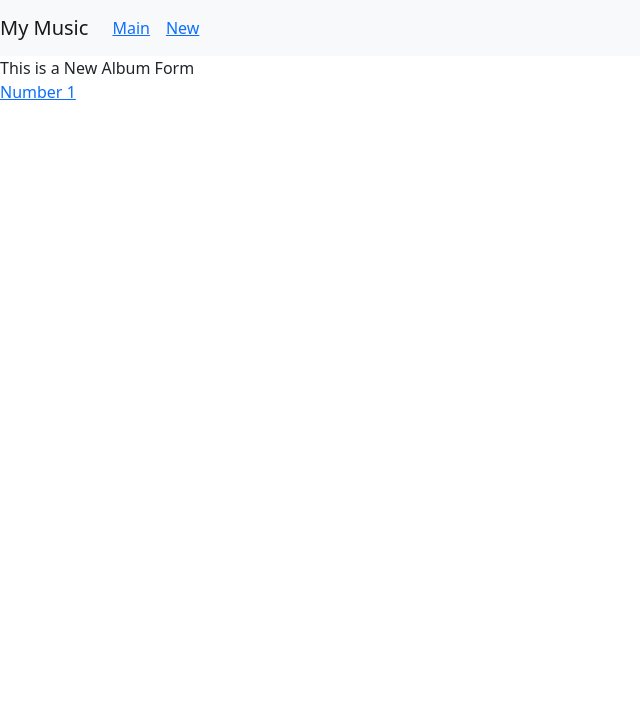
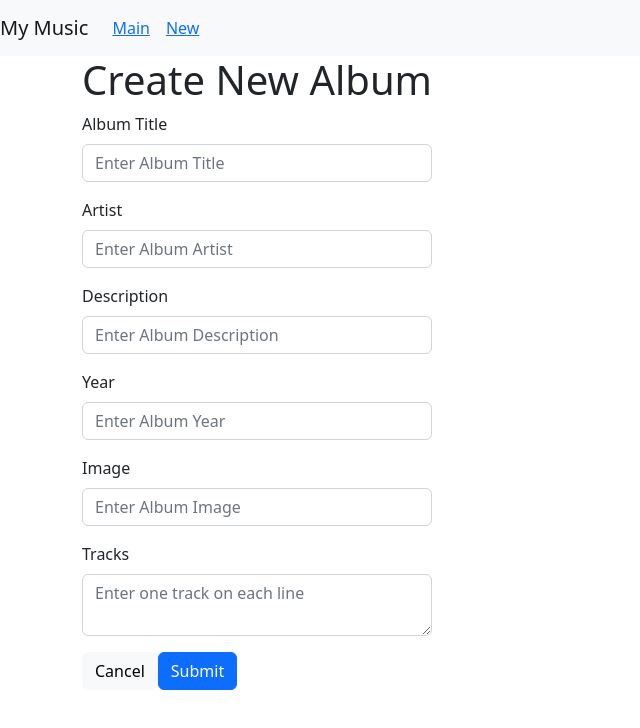
Before and after one commit to thunderblue1/music, a React (Create React App) app: page /new in a window 1280 px wide. Shown: the top 728 px of the page, without its empty margins (0-640 px from the left). Built offline with nearby package versions, Linux system fonts and the light colour scheme; no server answers.

Commit message:
Stopping Point #7 - Edit and Album

```diff
--- a/src/AlbumList.js
+++ b/src/AlbumList.js
@@ -3,9 +3,9 @@ import Card from './Card';
 import { useNavigate } from 'react-router-dom';
 
 const AlbumList = (props) => {
-    const handleSelectionOne = (albumId) => {
+    const handleSelectionOne = (albumId, uri) => {
         console.log('Selected ID is '+albumId);
-        props.onClick(albumId, navigator);
+        props.onClick(albumId, navigator, uri);
     };
 
     console.log('props albumsList',props);
--- a/src/App.js
+++ b/src/App.js
@@ -2,7 +2,7 @@ import React, { useState, useEffect } from 'react';
 import { BrowserRouter, Route, Routes, Link } from 'react-router-dom';
 import SearchAlbum from './SearchAlbum';
 import NavBar from './NavBar';
-import NewAlbum from './NewAlbum';
+import EditAlbum from './EditAlbum';
 import OneAlbum from './OneAlbum';
 import './App.css';
 import dataSource from './dataSource';
@@ -29,7 +29,7 @@ const App = (props) => {
     setSearchPhrase(phrase);
   };
 
-  const updateSingleAlbum = (id, navigate) => {
+  const updateSingleAlbum = (id, navigate,uri) => {
     console.log('Update Single Album = ',id);
     console.log('Update Single Album = ',navigate);
     var indexNumber = 0;
@@ -37,7 +37,8 @@ const App = (props) => {
       if (albumList[i].albumId === id) indexNumber = i;
     }
     setCurrentlySelectedAlbumId(indexNumber);
-    console.log('update path', '/show/'+indexNumber);
+    let path = uri+indexNumber;
+    console.log('path', path);
     navigate('/show/'+indexNumber);
   };
 
@@ -52,6 +53,16 @@ const App = (props) => {
   });
 
   console.log('renderedList',renderedList);
+
+  const onNewAlbum = (navigate) => {
+    loadAlbums();
+    navigate("/");
+  }
+
+  const onEditAlbum = (navigate) => {
+    loadAlbums();
+    navigate("/");
+  }
 
   return (
     <BrowserRouter>
@@ -68,20 +79,17 @@ const App = (props) => {
             />
           }
         />
-        <Route exact path='/new' element={<NewAlbum />} />
+        <Route exact path='/new' element={<EditAlbum onEditAlbum={onNewAlbum}/>} />
+        <Route exact path='/edit/:albumId' element={<EditAlbum onEditAlbum={onEditAlbum} album={albumList[currentlySelectedAlbumId]} />} />
         <Route
-          exact
-          path='/show/:albumId'
+          exact path='/show/:albumId'
           element={<OneAlbum album={albumList[currentlySelectedAlbumId]} />}
         />
         <Route
-          exact
-          path='/show/:albumId/:trackId'
+          exact path='/show/:albumId/:trackId'
           element={<OneAlbum album={albumList[currentlySelectedAlbumId]} />}
         />
       </Routes>
-
-      <Link to="/show/1">Number 1</Link>
     </BrowserRouter>
   );
 };
--- a/src/Card.js
+++ b/src/Card.js
@@ -1,14 +1,26 @@
 import React from 'react';
 
 const Card = (props) => {
+    const handleButtonClick = (event, uri) => {
+        console.log('ID clicked is '+props.albumId);
+        props.onClick(props.albumId, uri);
+    }
+
     return (
         <div className="card" style={{width: '18rem'}}>
             <img src={props.imageURL} className="card-img-top" alt="Album" />
             <div className="card-body">
                 <h5 className="card-title">{props.albumTitle}</h5>
                 <p className="card-text">{props.albumDescription}</p>
-                <button href="#" className="btn btn-primary">
+                <button
+                    onClick={()=>handleButtonClick(props.albumId,'/show/')}
+                    className="btn btn-primary">
                     {props.buttonText}
+                </button>
+                <button
+                    onClick={()=>handleButtonClick(props.albumId,'/edit/')}
+                    className="btn btn-primary">
+                    Edit
                 </button>
             </div>
         </div>
--- /dev/null
+++ b/src/EditAlbum.js
@@ -0,0 +1,144 @@
+import React, { useState } from 'react';
+import { useNavigate } from 'react-router-dom';
+import dataSource from './dataSource';
+
+const EditAlbum = (props) => {
+    let album = {
+        title: '',
+        artist:'',
+        year:'',
+        image: '',
+        tracks:[]
+    };
+    let newAlbumCreation = true;
+
+    if(props.album) {
+        album = props.album;
+        newAlbumCreation = false;
+    }
+
+
+    const [albumTitle, setAlbumTitle] = useState('');
+    const [artist, setArtist] = useState('');
+    const [description, setDescription] = useState('');
+    const [year, setYear] = useState('');
+    const [image, setImage] = useState('');
+    const [tracks, setTracks] = useState('');
+    const navigate = useNavigate();
+
+    const updateTitle = (event) => {
+        setAlbumTitle(event.target.value);
+    };
+
+    const updateArtist = (event) => {
+        setArtist(event.target.value);
+    };
+    const updateDescription = (event)=> {
+        setDescription(event.target.value);
+    };
+    const updateYear = (event) => {
+        setYear(event.target.value);
+    };
+    const updateImage = (event)=> {
+        setImage(event.target.value);
+    };
+    const updateTracks = (event)=> {
+        setTracks(event.target.value)
+    };
+    const handleFormSubmit = (event) => {
+        event.preventDefault();
+        const tracksArray = tracks.split('\n');
+        let tempTracks = [];
+        for(let i=0;i<tracksArray.length;i++) {
+            let title = "";
+            let lyrics = "";
+            let video = "";
+            let trackInfo = tracksArray[i];
+            let trackParts = trackInfo.split(':');
+            if (trackParts.length == 3) {
+              title = trackParts[0];
+              lyrics = trackParts[1];
+              video = trackParts[2];
+            }
+            else if (trackParts.length == 2) {
+              title = trackParts[0];
+              lyrics = trackParts[1];
+            }
+            else {
+              title = trackParts[0];
+            }
+            tempTracks.push({"trackId":Math.floor(Math.random() * 1000000),"number":i+1,"title": title, "lyrics": lyrics, "video": video})
+        }
+        console.log("Submit");
+        const editedAlbum = {
+            albumId: album.albumId,
+            title: albumTitle,
+            artist: artist,
+            description: description,
+            year: year,
+            image: image,
+            tracks: tempTracks
+        };
+        console.log(editedAlbum);
+
+        saveAlbum(editedAlbum);
+    }
+
+    const saveAlbum = async (album) => {
+        let response;
+        if (newAlbumCreation) {
+            response = await dataSource.post('/albums',album);
+        } else {
+            response = await dataSource.put('/albums',album);
+        }
+        console.log(response);
+        console.log(response.data);
+        if(response.status===200) {
+            alert(`The status of your album creation is : ${response.status} (Success)`)
+        } else {
+            alert(`The status of your album creation is : ${response.status} (Failed)`)
+        }
+
+        props.onEditAlbum(navigate);
+    }
+
+    const handleCancel = () => {
+        navigate("/");
+    }
+
+    return (
+        <div className='container'>
+            <form onSubmit={handleFormSubmit}>
+                <h1>{newAlbumCreation?"Create New":"Edit"} Album</h1>
+                <div className="mb-3">
+                    <label htmlFor="albumTitle" className="form-label">Album Title</label>
+                    <input type="text" className="form-control" id="albumTitle" placeholder="Enter Album Title" value={albumTitle} onChange={updateTitle} aria-describedby="album title" />
+                </div>
+                <div className="mb-3">
+                    <label htmlFor="albumArtist" className="form-label">Artist</label>
+                    <input type="text" className="form-control" id="albumArtist" placeholder="Enter Album Artist" value={artist} onChange={updateArtist} aria-describedby="album artist" />
+                </div>
+                <div className="mb-3">
+                    <label htmlFor="albumDescription" className="form-label">Description</label>
+                    <input type="text" className="form-control" id="albumDescription" placeholder="Enter Album Description" value={description} onChange={updateDescription} aria-describedby="album description" />
+                </div>
+                <div className="mb-3">
+                    <label htmlFor="albumYear" className="form-label">Year</label>
+                    <input type="text" className="form-control" id="albumYear" placeholder="Enter Album Year" value={year} onChange={updateYear} aria-describedby="album year" />
+                </div>
+                <div className="mb-3">
+                    <label htmlFor="albumImage" className="form-label">Image</label>
+                    <input type="text" className="form-control" id="albumImage" placeholder="Enter Album Image" value={image} onChange={updateImage} aria-describedby="album image" />
+                </div>
+                <div className="mb-3">
+                    <label htmlFor="albumTracks" className="form-label">Tracks</label>
+                    <textarea type="text" className="form-control" id="albumTracks" placeholder="Enter one track on each line" value={tracks} onChange={updateTracks} aria-describedby="album tracks"></textarea>
+                </div>
+                <button type="button" className="btn btn-light" onClick={handleCancel}>Cancel</button>
+                <button type="submit" className="btn btn-primary">Submit</button>
+            </form>
+        </div>
+    );
+};
+
+export default EditAlbum;
--- a/src/NewAlbum.js
+++ /dev/null
@@ -1,7 +0,0 @@
-import React from 'react';
-
-const NewAlbum = () => {
-    return <div> This is a New Album Form</div>;
-};
-
-export default NewAlbum;
```
